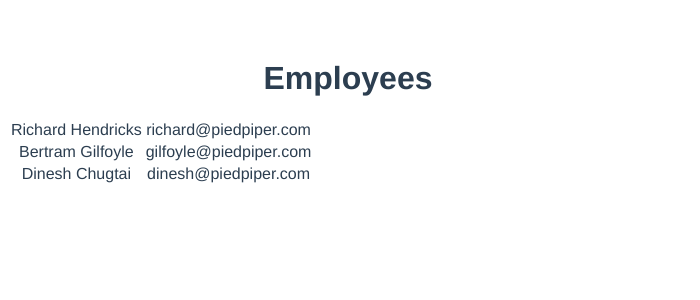
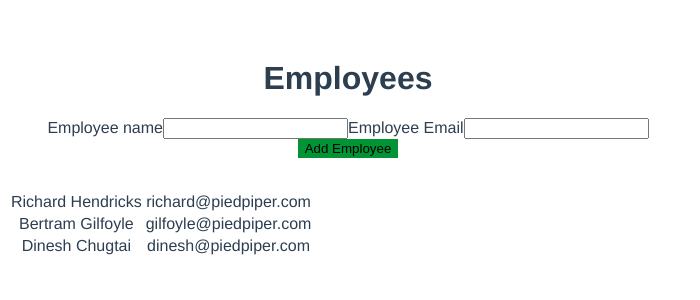
Before and after one commit to hollanbm/TestVueJS, a Vue app: page / in a window 1280 px wide. Shown: the top 300 px of the page, without its empty margins (0-700 px from the left). Built offline with nearby package versions, Linux system fonts and the light colour scheme.

Commit message:
create input form, emit employee object when submitted

```diff
--- a/src/App.vue
+++ b/src/App.vue
@@ -6,17 +6,20 @@
   <div id="app" class="small-container">
     <h1>Employees</h1>
 
+    <employee-form />
     <employee-table v-bind:employees="employees" />
   </div>
 </template>
 
 <script>
 import EmployeeTable from '@/components/EmployeeTable.vue'
+import EmployeeForm from '@/components/EmployeeForm.vue'
 
 export default {
   name: 'App',
   components: {
-    EmployeeTable
+    EmployeeTable,
+    EmployeeForm
   },
   data () {
     return {
--- /dev/null
+++ b/src/components/EmployeeForm.vue
@@ -0,0 +1,37 @@
+<template>
+  <div id="employee-form">
+    <form @submit.prevent="handleSubmit">
+      <label>Employee name</label>
+      <input v-model="employee.name" type="text" />
+      <label>Employee Email</label>
+      <input v-model="employee.email" type="text" />
+      <button>Add Employee</button>
+    </form>
+  </div>
+</template>
+
+<script>
+export default {
+  name: 'employee-form',
+  data () {
+    return {
+      employee: {
+        name: '',
+        email: ''
+      }
+    }
+  },
+  methods: {
+    handleSubmit () {
+      console.log('testing handleSubmit')
+      this.$emit('add:employee', this.employee)
+    }
+  }
+}
+</script>
+
+<style scoped>
+  form {
+    margin-bottom: 2rem;
+  }
+</style>
```
